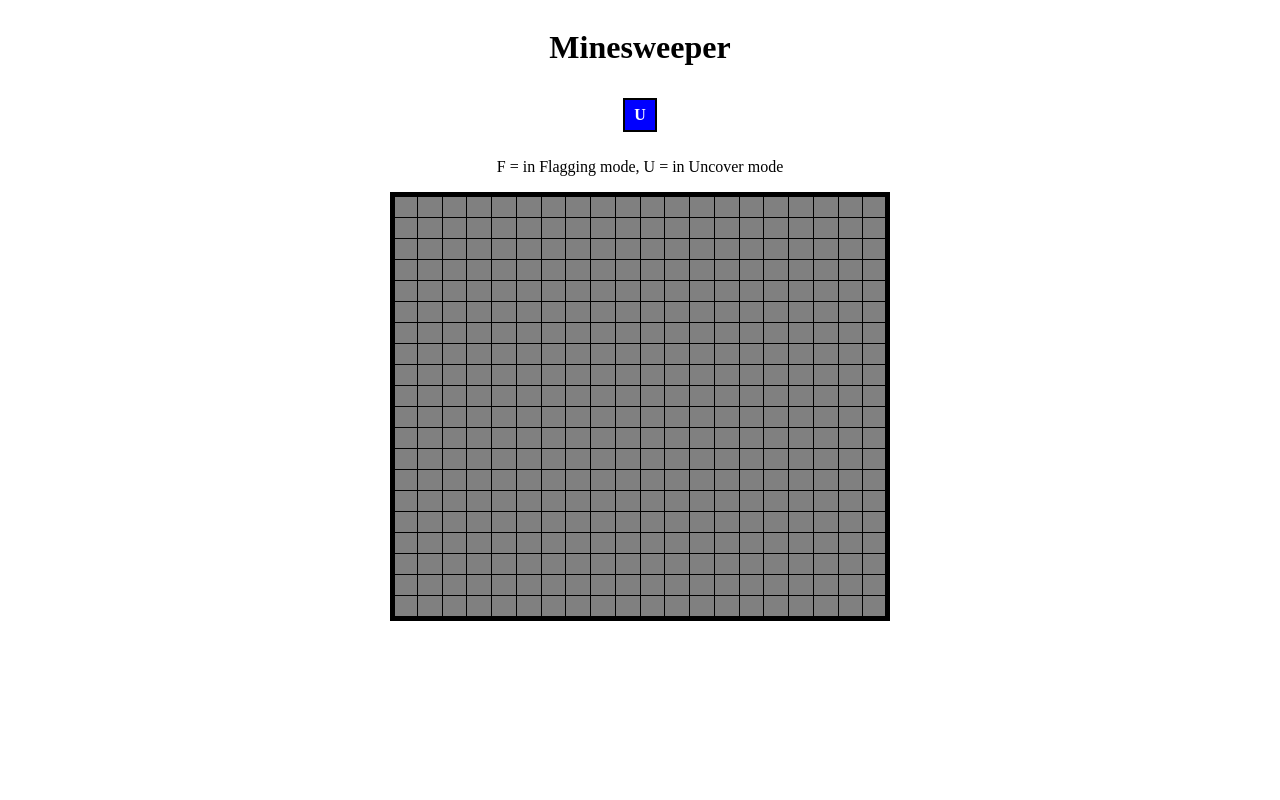
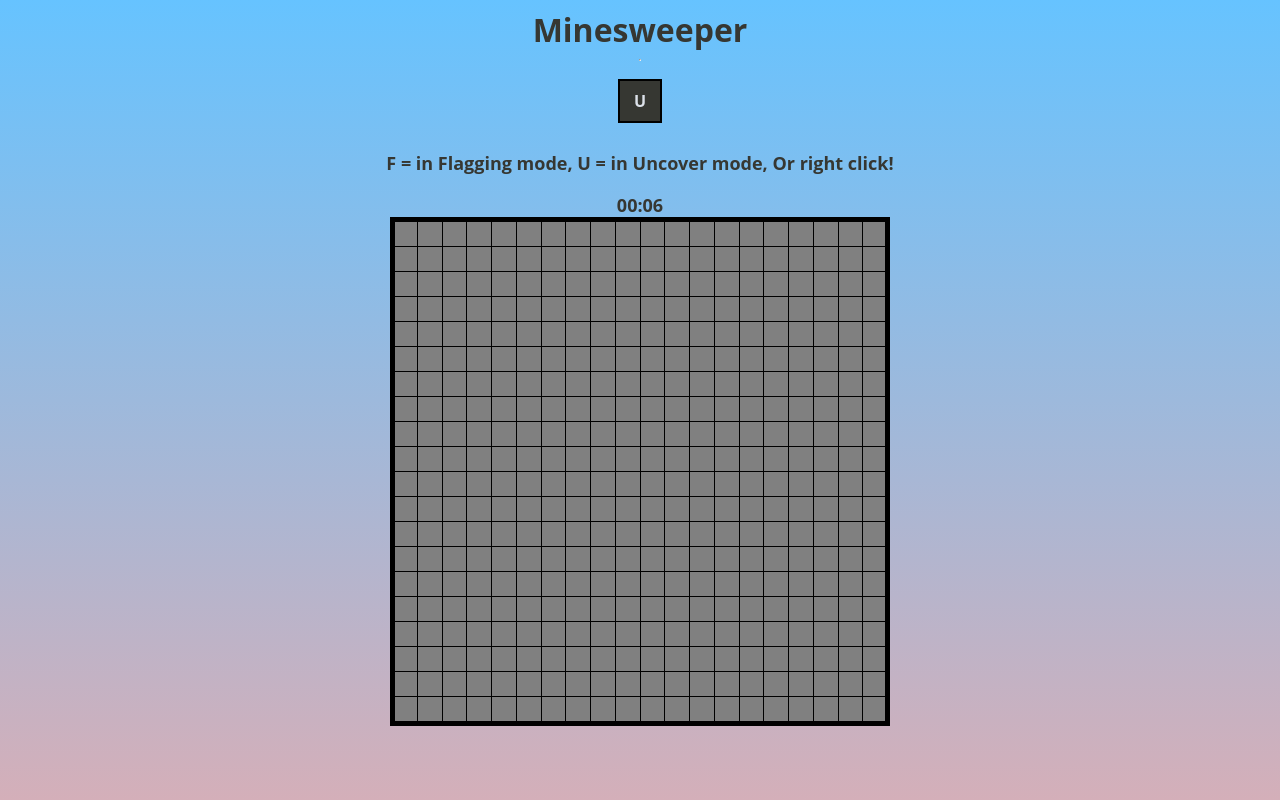
Before and after one commit to JDysiewicz/minesweeper, a PHP site: page / in a window 1280 px wide. Run offline with PHP 8.4, Linux system fonts and the light colour scheme.

Commit message:
MVP: Flagging, Timer, RevealCells, GameOver, Victory

```diff
--- a/index.html
+++ b/index.html
@@ -7,17 +7,22 @@
     <title>Minesweeper</title>
 </head>
 <body>
+    <div class="main">
         <div class="title">
-        <h1 class="test">Minesweeper</h1>
+            <h1 class="test">Minesweeper</h1> <hr>
             <div class="flagButton">
                 <div class="flagText">U</div>
             </div>
-        <p> F = in Flagging mode, U = in Uncover mode</p>
+            <p> F = in Flagging mode, U = in Uncover mode, Or right click!</p>
+            <div class="timer">
+                <span id="minutes"></span>:<span id="seconds"></span>
+            </div>
         </div>
         <div class="gameboard">
             <table class="grid">
             </table>
         </div>
+    </div>
 </body>
 <script src="main.js" type="text/javascript"></script>
 </html>
--- a/main.js
+++ b/main.js
@@ -142,8 +142,9 @@ function gameOver(){
         item.classList.add("uncovered", "bombUncovered");
         if (item.classList.contains("flagged")){item.classList.remove("flagged")}
     });
+    clearInterval();
     setTimeout(function(){
-        alert("Game Over!");
+        alert("Game Over!\nTime = " + document.getElementById("minutes").innerHTML + "m " + document.getElementById("seconds").innerHTML + "s" );
         document.location.reload();
     }, 50);
 
@@ -163,8 +164,9 @@ function victoryCheck(){
 
 // Displays victory screen
 function victory(){
+    clearInterval();
     setTimeout(function(){
-        alert("Congratuations!");
+        alert("Congratulations!\nTime = " + document.getElementById("minutes").innerHTML + "m " + document.getElementById("seconds").innerHTML + "s" );
         document.location.reload();
     }, 50);
 
@@ -194,24 +196,52 @@ function countBombs(){
 
 // changes inputmode to flagging when button clicked
 function flagging(){
-    const flagButton = document.querySelector(".flagButton")
-    flagButton.addEventListener("click", function(){
+    document.querySelectorAll(".covered").forEach(item =>{
+        item.addEventListener("contextmenu", function(){
+        if (flagCount == bombCount && item.classList.contains("flagged")){
+            item.classList.remove("flagged");
+            flagCount = document.querySelectorAll(".flagged").length
+        }
+        else if (flagCount < bombCount && !item.classList.contains("uncovered")){
+            item.classList.toggle("flagged");
+            flagCount = document.querySelectorAll(".flagged").length
+            var victoryState = victoryCheck();
+            if (victoryState == 1){
+                victory();
+            }
+        }
+    })});
+    const flagText = document.querySelector(".flagButton")
+    flagText.addEventListener("click", function(){
         if (inputMode == "flag"){
-            flagButton.innerHTML = "U";
+            document.querySelector(".flagText").innerHTML = "U";
             inputMode = "normal";
         }
         else{
-            flagButton.innerHTML = "F";
+            document.querySelector(".flagText").innerHTML = "F";
             inputMode = "flag";
         };
     });
 };
+
+
+function timer(){
+    var sec = 0;
+    function pad ( val ) { return val > 9 ? val : "0" + val; }
+    setInterval( function(){
+        document.getElementById("seconds").innerHTML=pad(++sec%60);
+        document.getElementById("minutes").innerHTML=pad(parseInt(sec/60,10));
+    }, 1000);
+};
+
 
 // Initial game parameters
 const size = 20;
 const bombCount = 40;
 var flagCount = 0;
 var inputMode = "normal";
+document.querySelector(".gameBoard").addEventListener("contextmenu", e => e.preventDefault());
+
 
 // Creates table
 for (var i = 0; i < size; i++){
@@ -230,3 +260,6 @@ countBombs();
 
 // creates ability to flag mines
 flagging();
+
+// Sets timer to start counting
+timer();
--- a/styles.css
+++ b/styles.css
@@ -8,6 +8,20 @@ html {
   -webkit-box-align: center;
       -ms-flex-align: center;
           align-items: center;
+  background: -webkit-gradient(linear, left top, left bottom, from(#66C3FF), to(#D4AFB9));
+  background: linear-gradient(#66C3FF, #D4AFB9);
+  color: #363732;
+  font-family: "Open Sans", sans-serif;
+}
+
+p, .timer {
+  font-size: large;
+  font-weight: bold;
+}
+
+h1 {
+  margin: 0;
+  padding: 0;
 }
 
 .title {
@@ -63,13 +77,14 @@ td:empty::after {
   -webkit-box-align: center;
       -ms-flex-align: center;
           align-items: center;
-  background-color: blue;
+  background-color: #363732;
   border: 2px solid black;
-  width: 30px;
-  height: 30px;
+  width: 40px;
+  height: 40px;
   margin: 10px;
   text-align: center;
-  color: white;
+  color: #DCE1E9;
+  font-weight: strong;
 }
 
 .flagButton:hover {
@@ -108,5 +123,6 @@ td:empty::after {
 
 .gameBoard {
   width: 500px;
+  background-color: #DCE1E9;
 }
 /*# sourceMappingURL=styles.css.map */
--- a/styles.scss
+++ b/styles.scss
@@ -4,6 +4,19 @@ html{
     display: flex;
     justify-content: center;
     align-items: center;
+    background: linear-gradient(#66C3FF, #D4AFB9);
+    color: #363732;
+    font-family: "Open Sans", sans-serif;
+}
+
+p, .timer{
+    font-size: large;
+    font-weight: bold;
+}
+
+h1{
+    margin: 0;
+    padding: 0;
 }
 
 .title{
@@ -12,8 +25,6 @@ html{
     align-items: center;
     flex-direction: column;
 }
-
-
 
 .covered{
     background: $cellColorUnc;
@@ -49,13 +60,14 @@ td{
     display: flex;
     justify-content: center;
     align-items: center;
-    background-color: blue;
+    background-color: #363732;
     border: 2px solid black;
-    width: 30px;
-    height: 30px;
+    width: 40px;
+    height: 40px;
     margin: 10px;
     text-align: center;
-    color:white;
+    color: #DCE1E9;
+    font-weight: strong;
 
     &:hover{
         cursor: pointer;
@@ -88,4 +100,5 @@ td{
 
 .gameBoard{
     width: 500px;
+    background-color: #DCE1E9;
 }
```
Also changed, not shown: 1 other file. Lines whose indentation alone changed are shown as unchanged.
